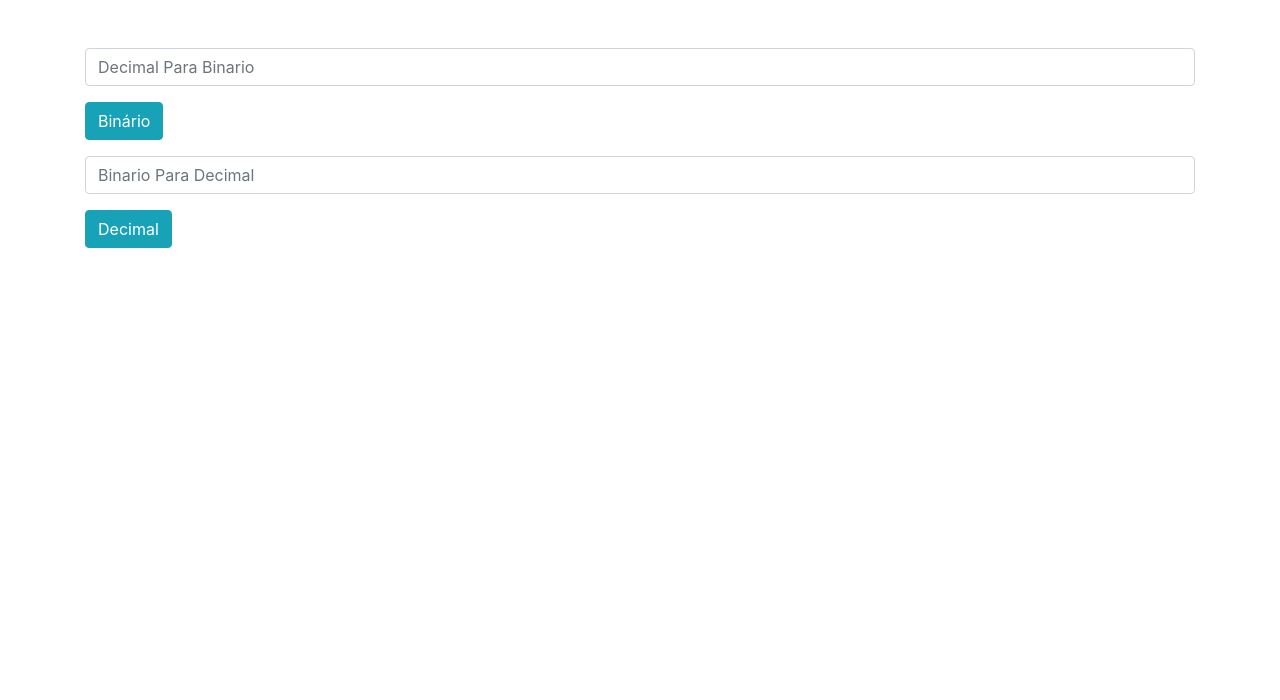
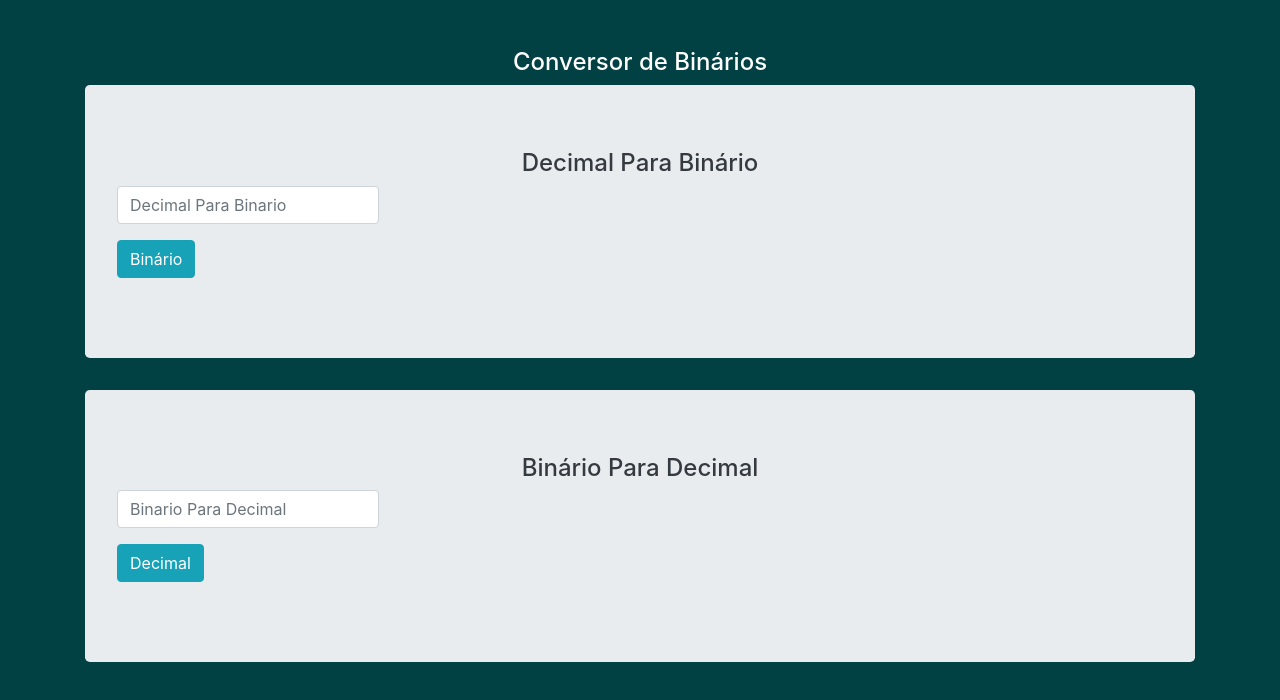
Before and after one commit to Diegosny/Conversor-de-Binarios, a plain HTML site: page index.html in a window 1280 px wide. Drawn offline with nearby package versions, Linux system fonts and the light colour scheme.

Commit message:
Modificacoes no js

```diff
--- /dev/null
+++ b/css/estilo.css
@@ -0,0 +1,3 @@
+body {
+	background-color: #014144;
+}
--- a/index.html
+++ b/index.html
@@ -5,11 +5,22 @@
 	<title>Conversor de Binario</title>
 	<script src="https://code.jquery.com/jquery-3.5.1.min.js"></script>
 	<link rel="stylesheet" href="https://stackpath.bootstrapcdn.com/bootstrap/4.5.2/css/bootstrap.min.css" integrity="sha384-JcKb8q3iqJ61gNV9KGb8thSsNjpSL0n8PARn9HuZOnIxN0hoP+VmmDGMN5t9UJ0Z" crossorigin="anonymous">
+	<link rel="stylesheet" href="css/estilo.css">
 </head>
-<body>
+<body onload="limparDados()">
 	<div class="container mt-5">
+
+			<div class="text-center">
+				<h4 class="text-white"> Conversor de Binários </h4>
+			</div>
+
+		<div class="jumbotron">
+			<div class="text-center">
+				<h4 class="text-dark"> Decimal Para Binário </h4>
+			</div>
+
 			<div class="form-group">
-			<input type="text" placeholder="Decimal Para Binario" id="binario" class="form-control">
+				<input type="text" placeholder="Decimal Para Binario" id="binario" class="w-25 form-control">
 			</div>
 
 			<div id="valorFinal" ></div>
@@ -17,10 +28,15 @@
 			<div class="form-group">
 				<button class="btn-info btn" onclick="DecimalToBi()">Binário</button>
 			</div>
+	</div>
+<!-- ===================================== -->
 
-<!-- ===================================== -->
+	<div class="jumbotron">
+		<div class="text-center">
+			<h4 class="text-dark"> Binário Para Decimal </h4>
+		</div>
 		<div class="form-group">
-			<input type="text" placeholder="Binario Para Decimal" id="decimal" class="form-control">
+			<input type="text" placeholder="Binario Para Decimal" id="decimal" class="w-25 form-control">
 		</div>
 
 		<div id="valorFinal2" ></div>
@@ -29,6 +45,8 @@
 		<div class="form-group">
 			<button class="btn-info btn" onclick="BiToDecimal()">Decimal</button>
 		</div>
+	</div>
+
 
 	</div>
 
--- a/script/script.js
+++ b/script/script.js
@@ -10,7 +10,7 @@
 	convertNumber(value) {
 		if (div != '') {
 			div.innerText = 'Binário : ' + value.toString(2)
-					div.classList = 'alert alert-success'
+			div.classList = 'alert alert-info'
 		}
 	}
 }
@@ -21,14 +21,13 @@
 		var binary = value
 		var digit = parseInt(value, 2)
 		div2.innerText = 'Decimal : ' + digit
-				div2.classList = 'alert alert-success'
+		div2.classList = 'alert alert-info'
 	}
 }
 
 
 //Funções
 const DecimalToBi = () => {
-
 	if (isNaN(binario.value)) {
 		alert('Campo precisa ser númerico')
 		binario.value = ''
@@ -47,4 +46,12 @@
 	} else {
 		BiForDecimal.convertNumber(decimal.value)
 	}
+
+
 }
+
+
+const limparDados = () => {
+	binario.value = ''
+	decimal.value = ''
+}
```
Lines whose indentation alone changed are shown as unchanged.
